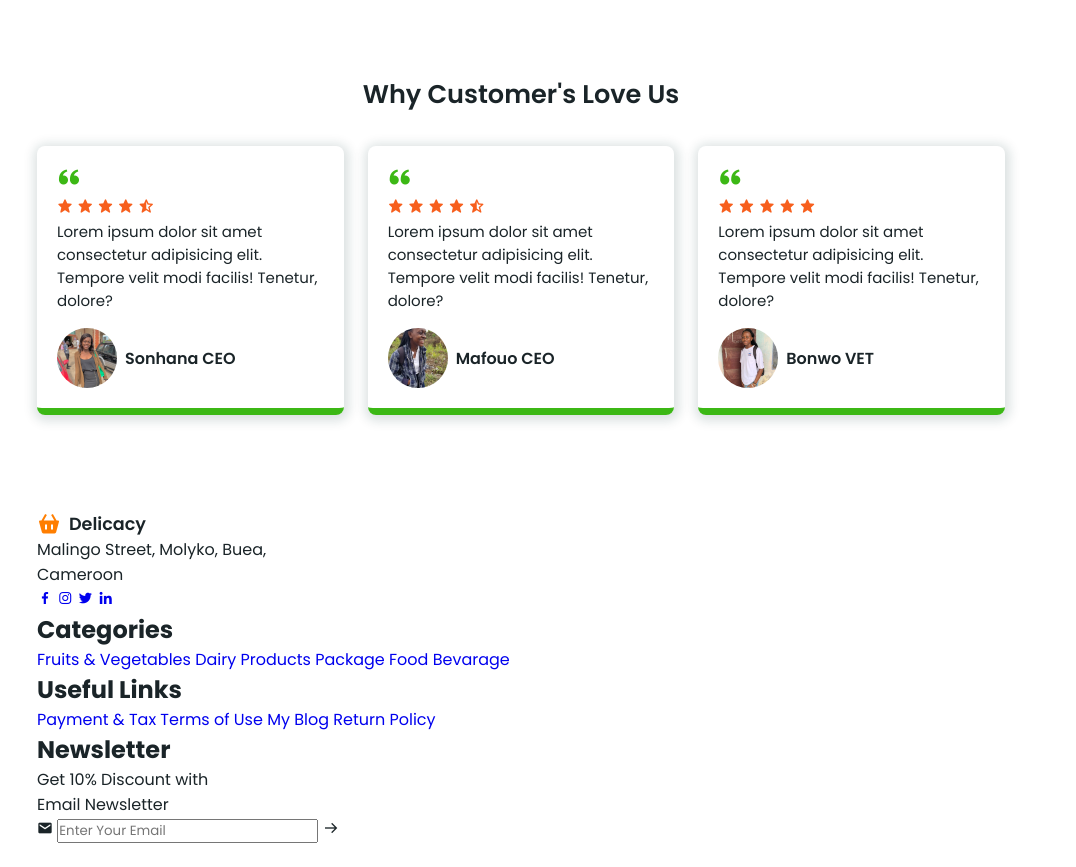
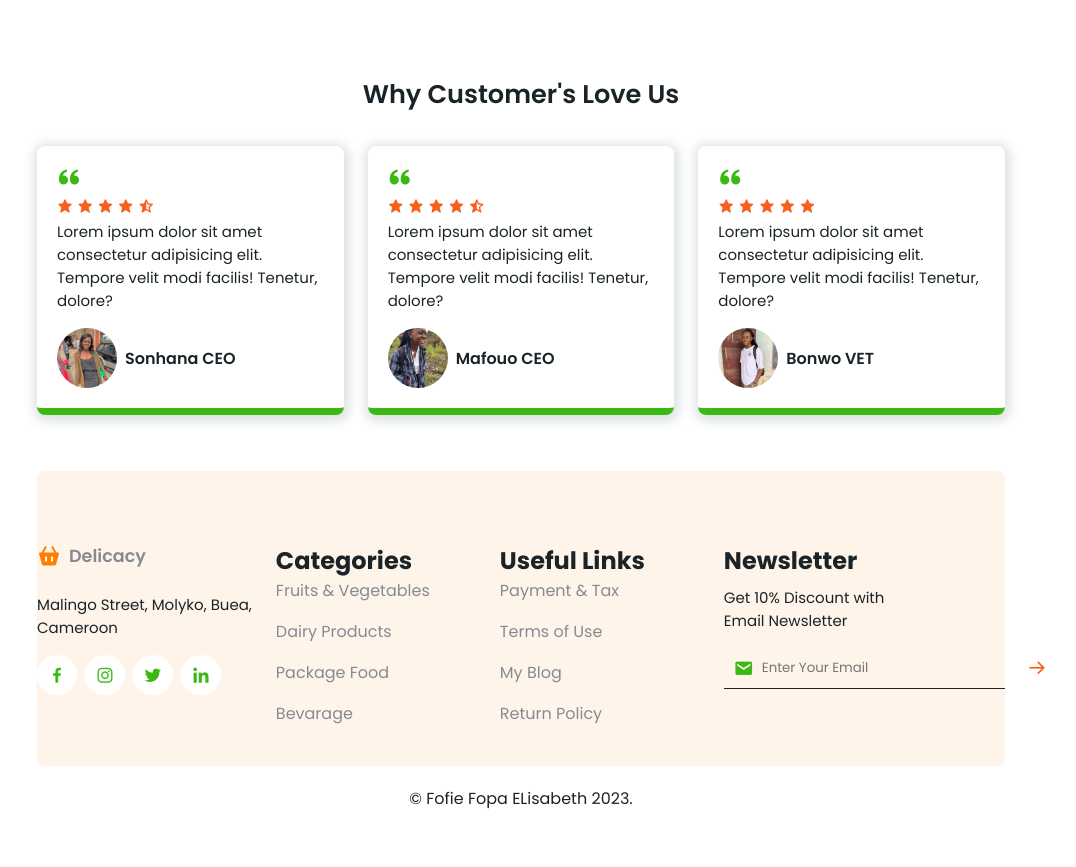
Before and after one commit to FOFIE2002/Fruit_shopping_site, a plain HTML site: page index.html in a window 1280 px wide. Shown: the part 2563-3430 px from the top of the page, without its empty margins (119-1195 px from the left). After the commit the page ends 3394 px from the top, so only its background shows below. Drawn offline with nearby package versions, Linux system fonts and the light colour scheme.

Commit message:
built and styled the footer

```diff
--- a/index.html
+++ b/index.html
@@ -289,12 +289,16 @@
     <section class="footer" id="footer">
       <div class="footer-box">
         <a href="#" class="logo"><i class="bx bxs-basket"></i>Delicacy</a>
-            <p>Malingo Street, Molyko, Buea, <br> Cameroon</p>
+        <p>
+          Malingo Street, Molyko, Buea, <br />
+          Cameroon
+        </p>
         <div class="social">
           <a href="#"><i class="bx bxl-facebook"></i></a>
           <a href="#"><i class="bx bxl-instagram"></i></a>
           <a href="#"><i class="bx bxl-twitter"></i></a>
-                <a href="#"><i class="bx bxl-linkedin"></i></a>
+          <a href="https://www.linkedin.com/in/fofie-fopa-elisabeth-2a652b255" target="_blank"><i class="bx bxl-linkedin"></i></a>
+        </div>
       </div>
       <div class="footer-box">
         <h2>Categories</h2>
@@ -312,15 +316,24 @@
       </div>
       <div class="footer-box">
         <h2>Newsletter</h2>
-                <p>Get 10% Discount with <br>Email Newsletter</p>
+        <p>Get 10% Discount with <br />Email Newsletter</p>
         <form action="">
           <i class="bx bxs-envelope"></i>
-                    <input type="email" name="email" id="" placeholder="Enter Your Email">
+          <input
+            type="email"
+            name="email"
+            id=""
+            placeholder="Enter Your Email"
+          />
           <i class="bx bx-arrow-back bx-rotate-180"></i>
         </form>
       </div>
+    </section>
+    <!-- Copyright -->
+    <div class="copyright">
+        <p>&#169; Fofie Fopa ELisabeth 2023.</p>
     </div>
-    </section>
+
     <!-- Swiper JS -->
     <script src="https://cdn.jsdelivr.net/npm/swiper@10/swiper-bundle.min.js"></script>
 
--- a/styles.css
+++ b/styles.css
@@ -180,7 +180,7 @@ header {
 .heading span{
     color: var(--green-color);
 }
-.categories, .products, .about, .customers, .footer{
+.categories, .products, .about, .customers, .footer, .copyright{
     max-width: 968px;
     margin-left: auto;
     margin-right: auto;
@@ -372,3 +372,67 @@ header {
     font-size: 1rem;
     font-weight: 600;
 }
+.footer{
+    display: grid;
+    grid-template-columns: repeat(auto-fit, minmax(200px, auto));
+    gap: 1.5rem;
+    margin-top: 2rem;
+    background: #fef4ea;
+    border-radius: 0.5rem;
+}
+.footer-box{
+    display: flex;
+    flex-direction: column;
+}
+.footer-box p{
+    font-size: 0.938rem;
+    margin: 0.5rem 0 1rem;
+}
+.social{
+    display: flex;
+    align-items: center;
+    column-gap: 0.5rem;
+}
+.social .bx{
+    padding: 10px;
+    background: var(--bg-color);
+    color: var(--green-color);
+    border-radius: 5rem;
+    font-size: 20px;
+}
+.social .bx:hover{
+    background: var(--green-color);
+    color: var(--bg-color);
+    transition: 0.2s all linear;
+}
+.footer-box a{
+    color: #868a92;
+    margin-bottom: 1rem;
+}
+.footer-box a:hover{
+    color: var(--light-orange-color);
+}
+.footer-box form{
+    border-bottom: 1px solid var(--text-color);
+    padding: 10px;
+    display: flex;
+    align-items: center;
+    column-gap: 0.5rem;
+}
+.footer-box form input{
+    background: transparent;
+    border: none;
+    outline: none;
+}
+.footer-box form .bx{
+    font-size: 20px;
+    color: var(--light-orange-color);
+    cursor: pointer;
+}
+.footer-box form .bxs-envelope{
+    color: var(--green-color);
+}
+.copyright{
+    text-align: center;
+    padding: 20px;
+}
```
Lines whose indentation alone changed are shown as unchanged.
